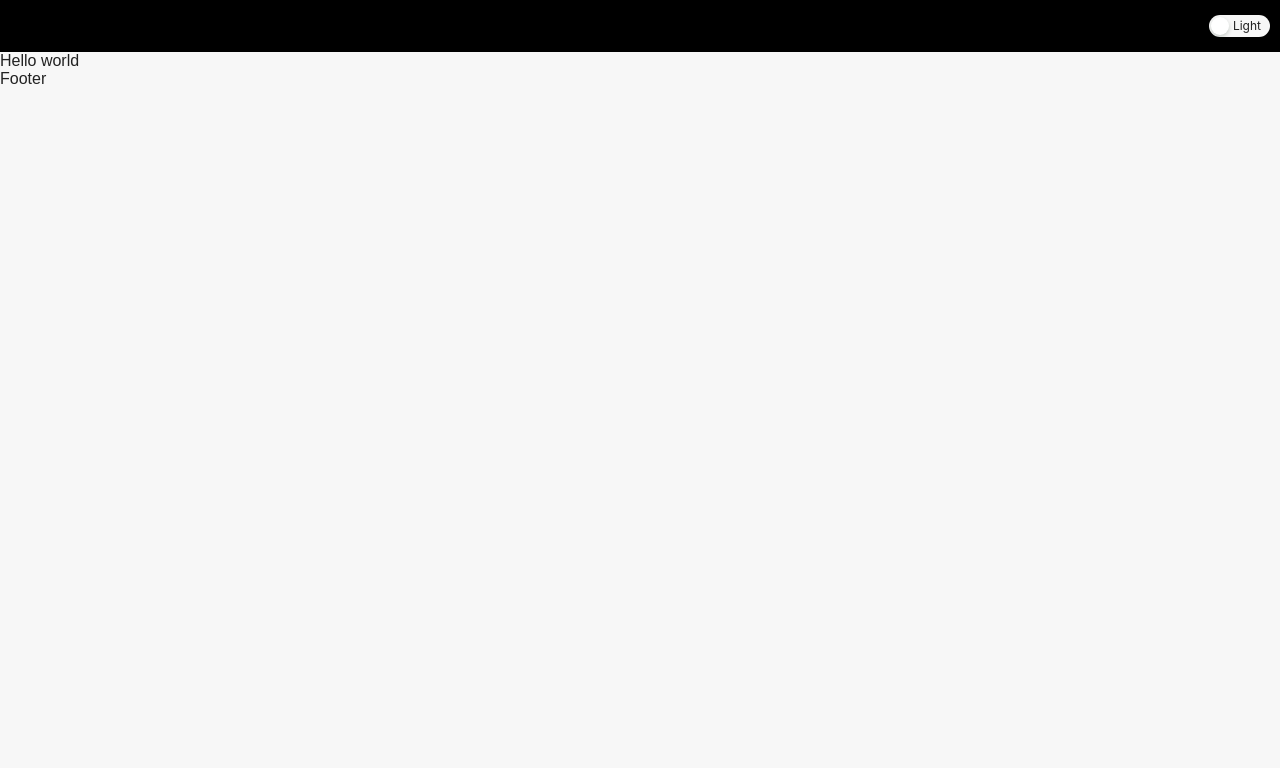
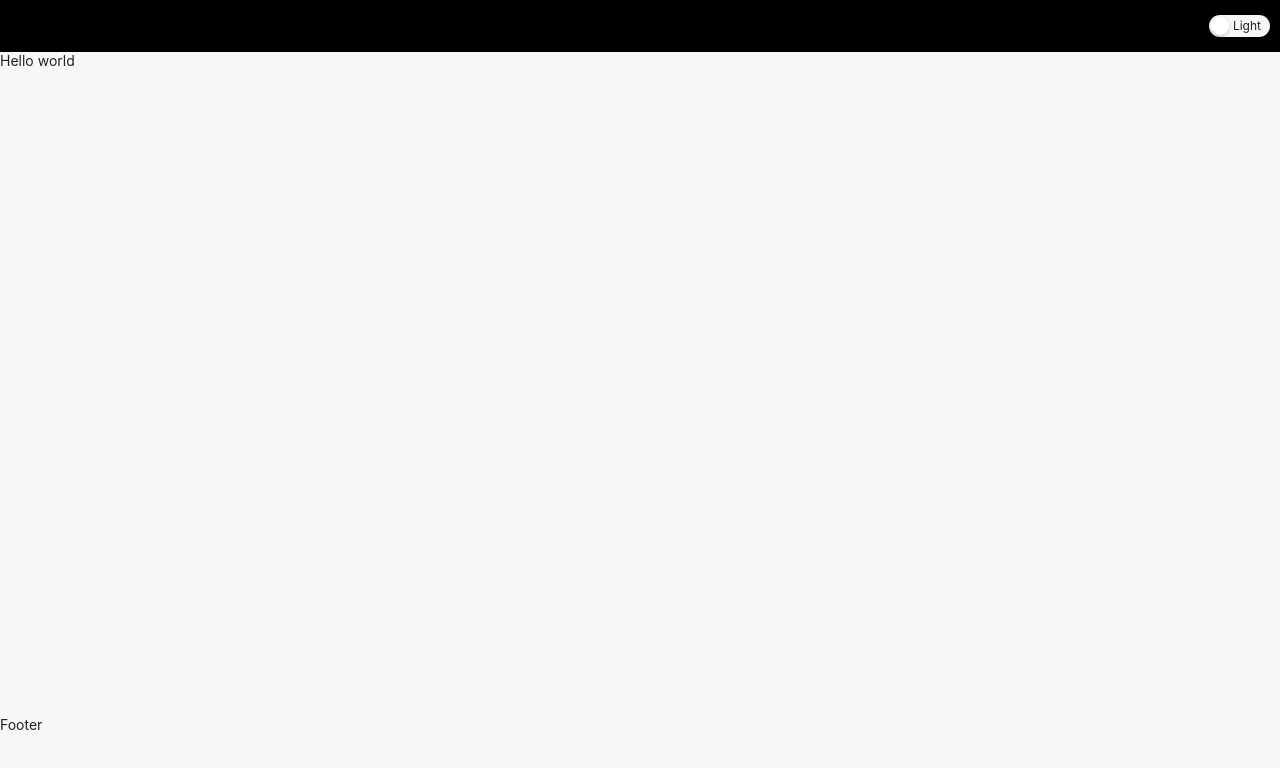
Before and after one commit to FabricioSalomon/carbon-footprint-calculator, a Next.js app in the folder web/: page / in a window 1280 px wide. Shown: the top 768 px of the page. Built offline with nearby package versions, Linux system fonts and the light colour scheme.

Commit message:
fix: layout html

```diff
--- a/web/src/app/layout.tsx
+++ b/web/src/app/layout.tsx
@@ -1,8 +1,14 @@
 "use client";
+
+import "@ant-design/v5-patch-for-react-19";
 
 import { Footer, Navbar } from "@/components/molecules";
 import { AppProvider } from "@/context";
+import { AppContainer } from "@/styles/app";
+import { FooterContainer } from "@/styles/footer";
 import GlobalStyle from "@/styles/globalStyle";
+import { ThemeEnum } from "@/types";
+import { Col } from "antd";
 import { useEffect, useState } from "react";
 import { ThemeProvider } from "styled-components";
 import { CustomTheme, darkTheme, lightTheme } from "../theme";
@@ -16,8 +22,8 @@ export default function RootLayout({ children }: RootLayoutProps) {
   const [theme, setTheme] = useState<CustomTheme>(lightTheme);
 
   useEffect(() => {
-    const savedTheme = localStorage.getItem("theme") as "light" | "dark";
-    if (savedTheme === "dark") {
+    const savedTheme = localStorage.getItem("theme") as ThemeEnum;
+    if (savedTheme === ThemeEnum.DARK) {
       setTheme(darkTheme);
     } else {
       setTheme(lightTheme);
@@ -28,7 +34,10 @@ export default function RootLayout({ children }: RootLayoutProps) {
   function toggleTheme() {
     const newTheme = theme === lightTheme ? darkTheme : lightTheme;
     setTheme(newTheme);
-    localStorage.setItem("theme", newTheme === darkTheme ? "dark" : "light");
+    localStorage.setItem(
+      "theme",
+      newTheme === darkTheme ? ThemeEnum.DARK : ThemeEnum.LIGHT
+    );
   }
 
   return (
@@ -38,11 +47,18 @@ export default function RootLayout({ children }: RootLayoutProps) {
           <ThemeProvider theme={theme}>
             <AppProvider>
               <GlobalStyle theme={theme} />
-              <>
-                <Navbar toggleTheme={toggleTheme} value={theme === darkTheme} />
-                <main>{children}</main>
-                <Footer />
-              </>
+              <AppContainer>
+                <Col xs={24}>
+                  <Navbar
+                    toggleTheme={toggleTheme}
+                    value={theme === darkTheme}
+                  />
+                  <main>{children}</main>
+                </Col>
+                <FooterContainer xs={24}>
+                  <Footer />
+                </FooterContainer>
+              </AppContainer>
             </AppProvider>
           </ThemeProvider>
         )}
--- /dev/null
+++ b/web/src/styles/app.ts
@@ -0,0 +1,6 @@
+import { Row } from "antd";
+import styled from "styled-components";
+
+export const AppContainer = styled(Row)`
+  height: calc(100vh - 100px);
+`;
--- /dev/null
+++ b/web/src/styles/footer.ts
@@ -0,0 +1,10 @@
+import { Col } from "antd";
+import styled from "styled-components";
+
+export const FooterContainer = styled(Col)`
+  bottom: 0;
+  width: 100%;
+  height: 100px;
+  padding: 1rem 0;
+  position: fixed;
+`;
```
